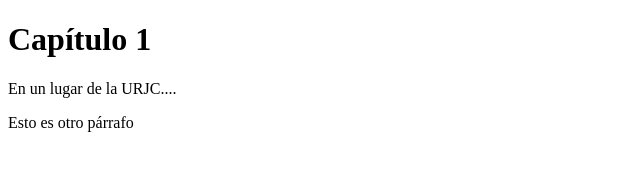
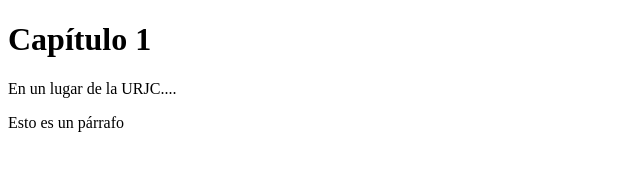
Before and after one commit to hanaiga/2020-2021-CSAAI-Practicas, a plain HTML site: page P1/S1/hola_mundo.html in a window 1280 px wide. Shown: the full height of the page, 0-640 px from the left. Drawn offline with Linux system fonts and the light colour scheme.

Commit message:
cambios en la prueba

```diff
--- a/P1/S1/hola_mundo.html
+++ b/P1/S1/hola_mundo.html
@@ -9,6 +9,7 @@
     <body>
         <h1>Capítulo 1</h1>
         <p> En un lugar de la URJC....</p>
-        <p>Esto es otro párrafo</p>
+        <p>Esto es un párrafo</p>
+        <!-- para comentar mas facil alt+shift+a -->
     </body>
 </html>
```
